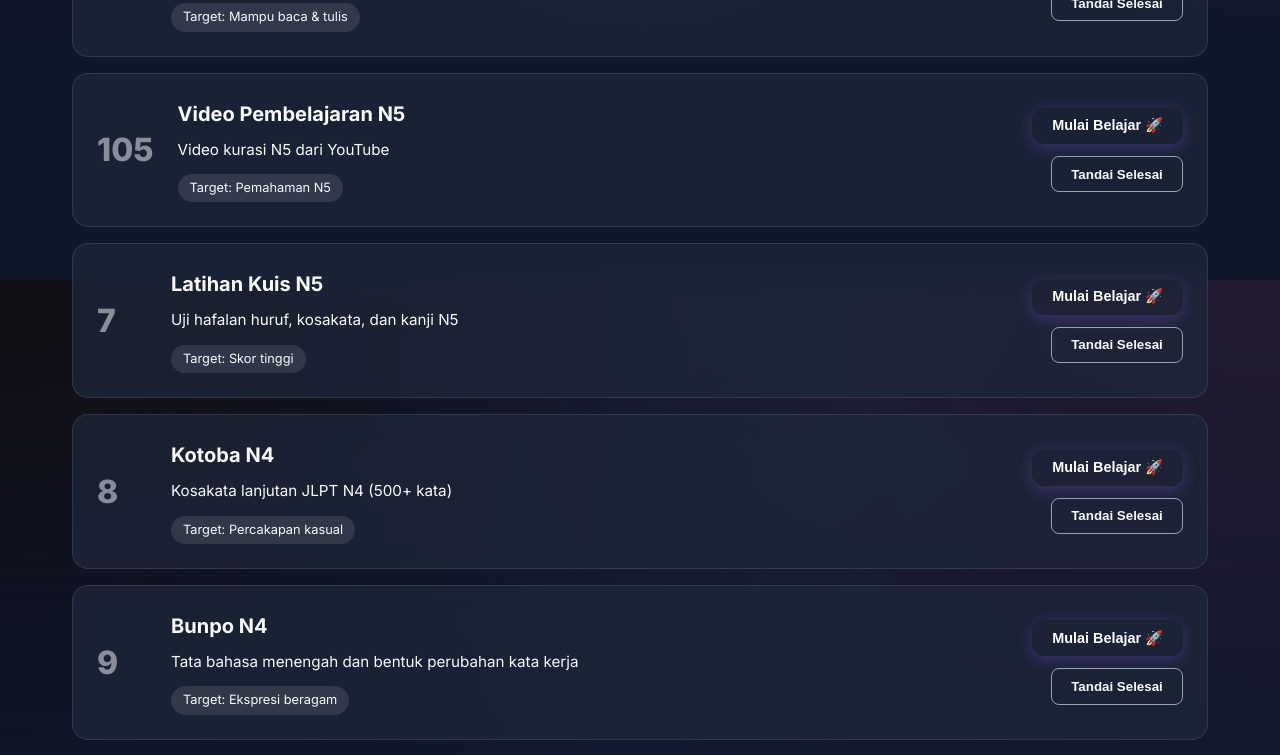
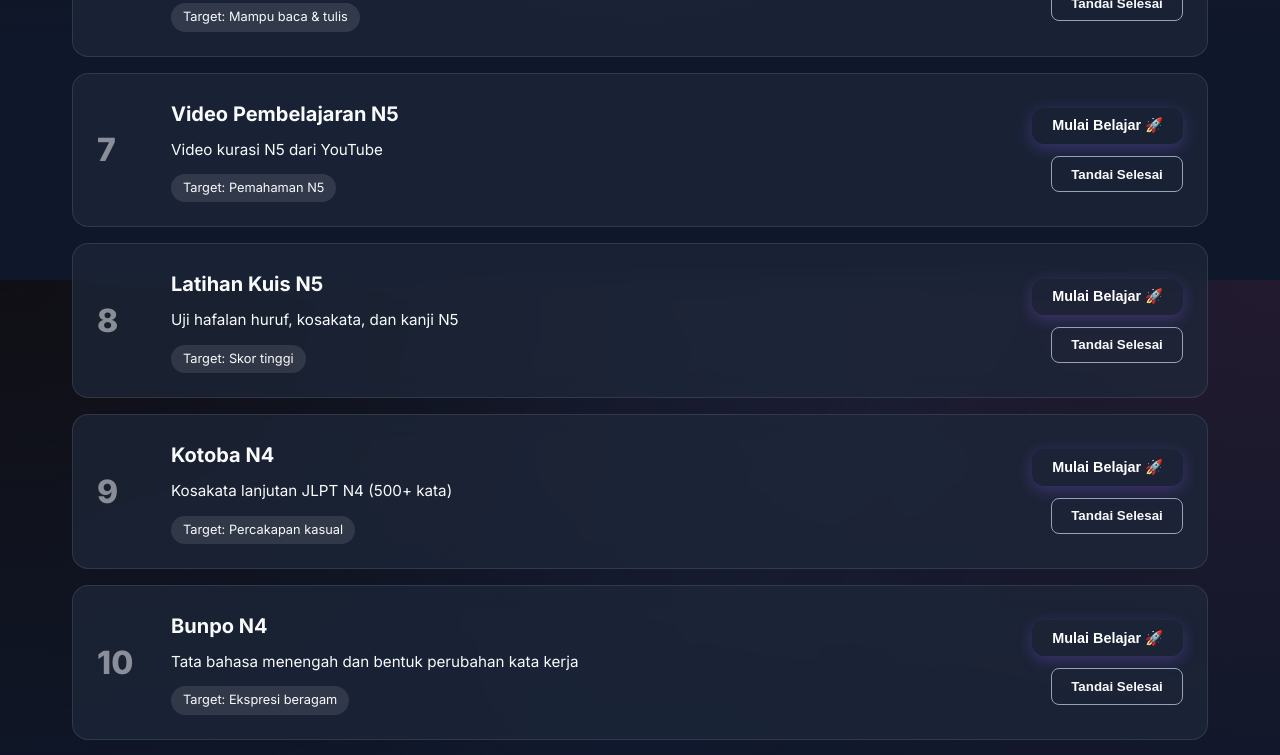
Before and after one commit to SkyWee07/Nihongo-Mastery, a React (Vite) app: page /learn in a window 1280 px wide. Shown: the part 1320-2075 px from the top of the page. Built offline with nearby package versions, Linux system fonts and the light colour scheme; no server answers.

Commit message:
fix: roadmap visual numbering index mapping

```diff
--- a/src/pages/Roadmap.jsx
+++ b/src/pages/Roadmap.jsx
@@ -31,14 +31,14 @@ export default function Roadmap() {
       </div>
 
       <div className="roadmap-list">
-        {roadmapData.map((item) => {
+        {roadmapData.map((item, index) => {
           const isCompleted = progress.includes(item.id);
           return (
             <div
               key={item.id}
               className={`roadmap-item glass-panel ${isCompleted ? 'completed' : ''}`}
             >
-              <div className="item-number">{item.id}</div>
+              <div className="item-number">{index + 1}</div>
               <div className="item-content">
                 <h2>{item.title}</h2>
                 <p>{item.desc}</p>
```
